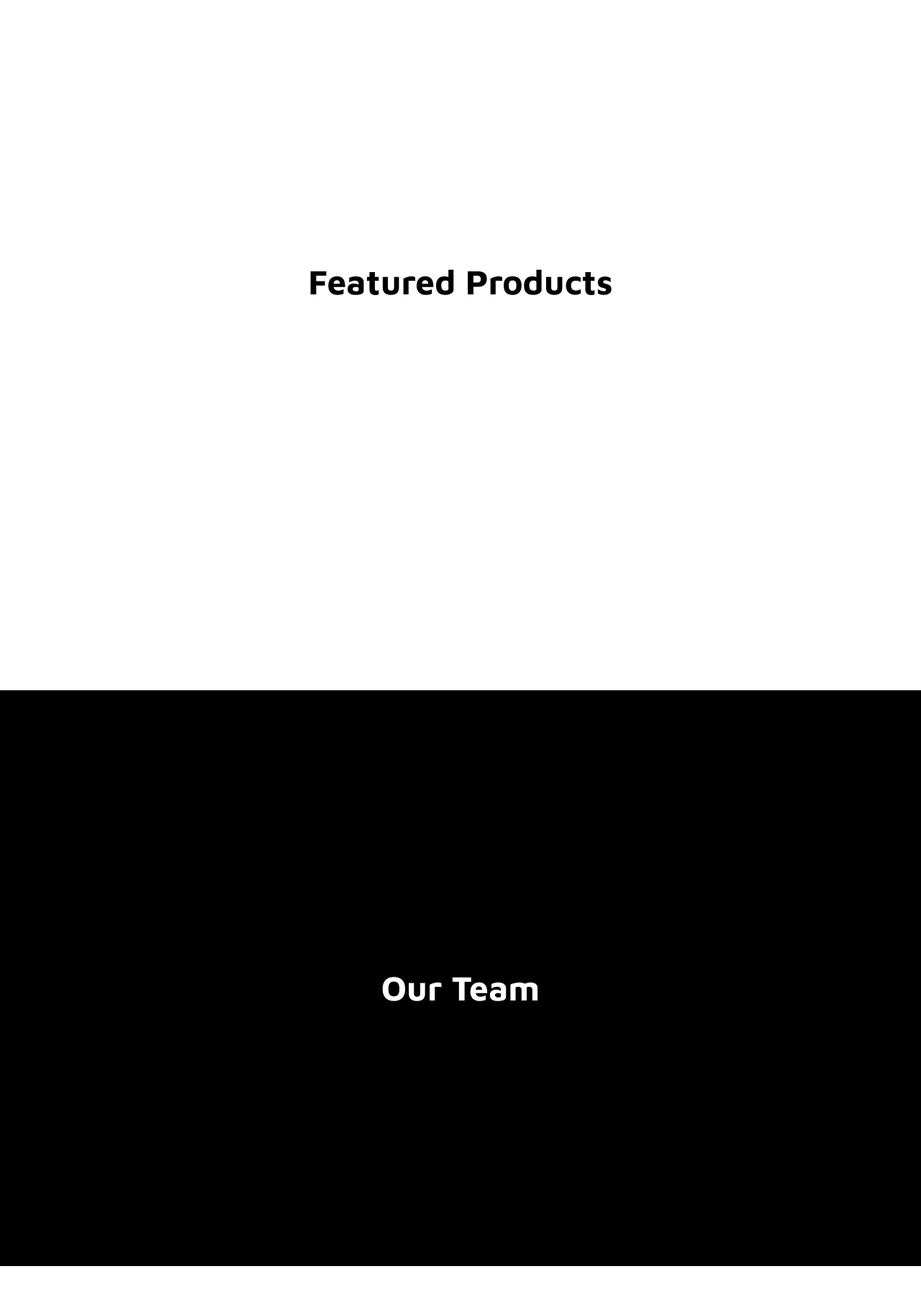
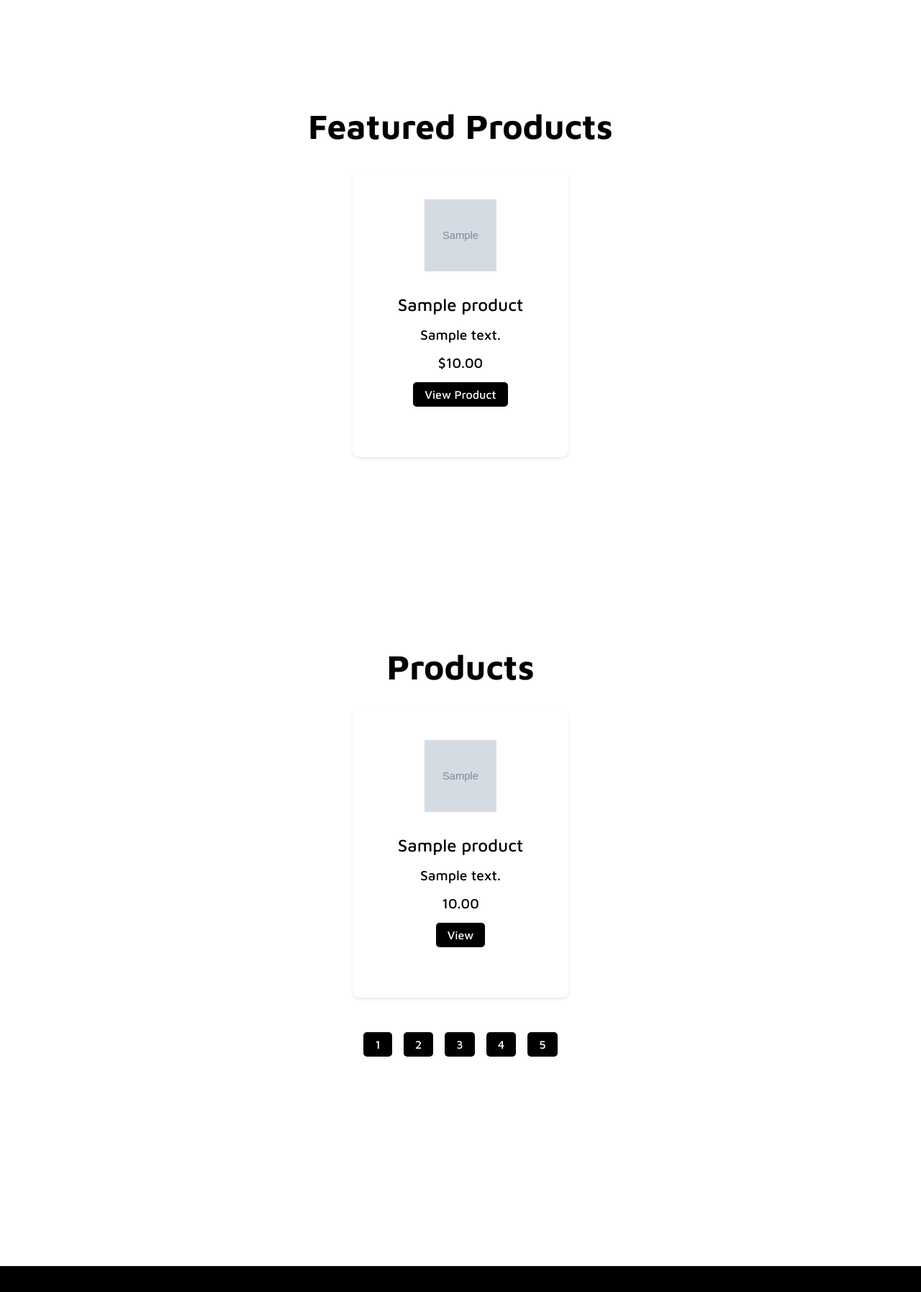
Before and after one commit to kallyas/php-ecom, a PHP site: page /about.php in a window 1280 px wide. Shown: the part 961-2756 px from the top of the page at 72% size. Run offline with PHP 8.4, Linux system fonts and the light colour scheme; data comes from the database, SQL or seed files in the repository; tables that the repository leaves empty hold one stand-in row (values such as "Sample post"); grey boxes marked "Sample" are stand-in pictures; data that the repository does not hold is empty; some libraries are stand-ins or nearby versions; some web fonts are replaced.

Commit message:
fix about

```diff
--- a/public/about.php
+++ b/public/about.php
@@ -1,7 +1,16 @@
 <?php
+session_start();
 require_once '../partials/header.php';
 require_once '../includes/products.php';
+require_once '../includes/config.php';
+
+
+$product = new Product($db);
+$products = $product->read();
+$featured = $product->read();
+
 ?>
+
 <body>
     <!-- Navigation -->
     <header class="header">
@@ -65,27 +74,78 @@ require_once '../includes/products.php';
             </div>
         </div>
     </section>
+     <!-- main products section 4x4-->
+     <section class="products">
+        <div class="products__container">
+            <div class="products__title">
+                <h1>Products</h1>
+            </div>
+            <div class="products__grid">
+                <!-- loop through the rest of the products -->
+                <?php foreach ($products as $product) : ?>
+                    <div class="products__grid__item">
+                        <div class="products__grid__item__image">
+                            <img src="<?php echo base_url($product['image']) ?>" alt="">
+                        </div>
+                        <div class="products__grid__item__info">
+                            <h3><?php echo $product['name']; ?></h3>
+                            <p><?php echo $product['description']; ?></p>
+                            <p><?php echo $product['price']; ?></p>
+                            <a href="product.php?id=<?php echo $product['id']; ?>">View</a>
+                        </div>
+                    </div>
+                <?php endforeach; ?>
+            </div>
+            <!-- pagination -->
+            <div class="pagination">
+                <a href="#" class="pagination__link">1</a>
+                <a href="#" class="pagination__link">2</a>
+                <a href="#" class="pagination__link">3</a>
+                <a href="#" class="pagination__link">4</a>
+                <a href="#" class="pagination__link">5</a>
+            </div>
+        </div>
+    </section>
 
     <!--team-->
     <section class="team">
-        < class="team__container">
+        <div class="team__container">
             <div class="team__title">
                 <h1>Our Team</h1>
             </div>
             <div class="team__members">
-                <!-- loop through the team members  -->
-                <? foreach ($team as $member) : ?>
                 <div class="team__member">
                     <div class="team__member__image">
-                            <img src="images/<?php echo $member['image']; ?>" alt="">
+                        <img src="images/ass2.jpg" alt="">
                     </div>
                     <div class="team__member__info">
-                            <h3><?php echo $member['name']; ?></h3>
-                            <p><?php echo $member['position']; ?></p>
-                            <p><?php echo $member['description']; ?></p>
+                        <h3>Human  Resource </h3>
+                        <h6>MARGET</h6>
+                        <p>marget is the human resource of shop</p>
+
                     </div>
                 </div>
-                <?php endforeach; ?>
+                <div class="team__member">
+                    <div class="team__member__image">
+                        <img src="images/ass3.jpg" alt="">
+                    </div>
+                    <div class="team__member__info">
+                        <h3>CEO</h3>
+                        <h6>Claire </h6>
+                        <p>Claire is the chief executive officer of shop</p>
+
+                    </div>
+                </div>
+                <div class = "team__member">
+                    <div class = "team__member__image">
+                        <img src = "images/ass5.jpg" alt = "">
+                    </div>
+                    <div class = "team__member__info">
+                        <h3>Marketing Manager</h3>
+                        <h6>Sara</h6>
+                        <p>Sara is the marketing manager of shop</p>
+                    </div>
+
                 </div>
             </div>
     </section>
```
Lines whose indentation alone changed are shown as unchanged.
